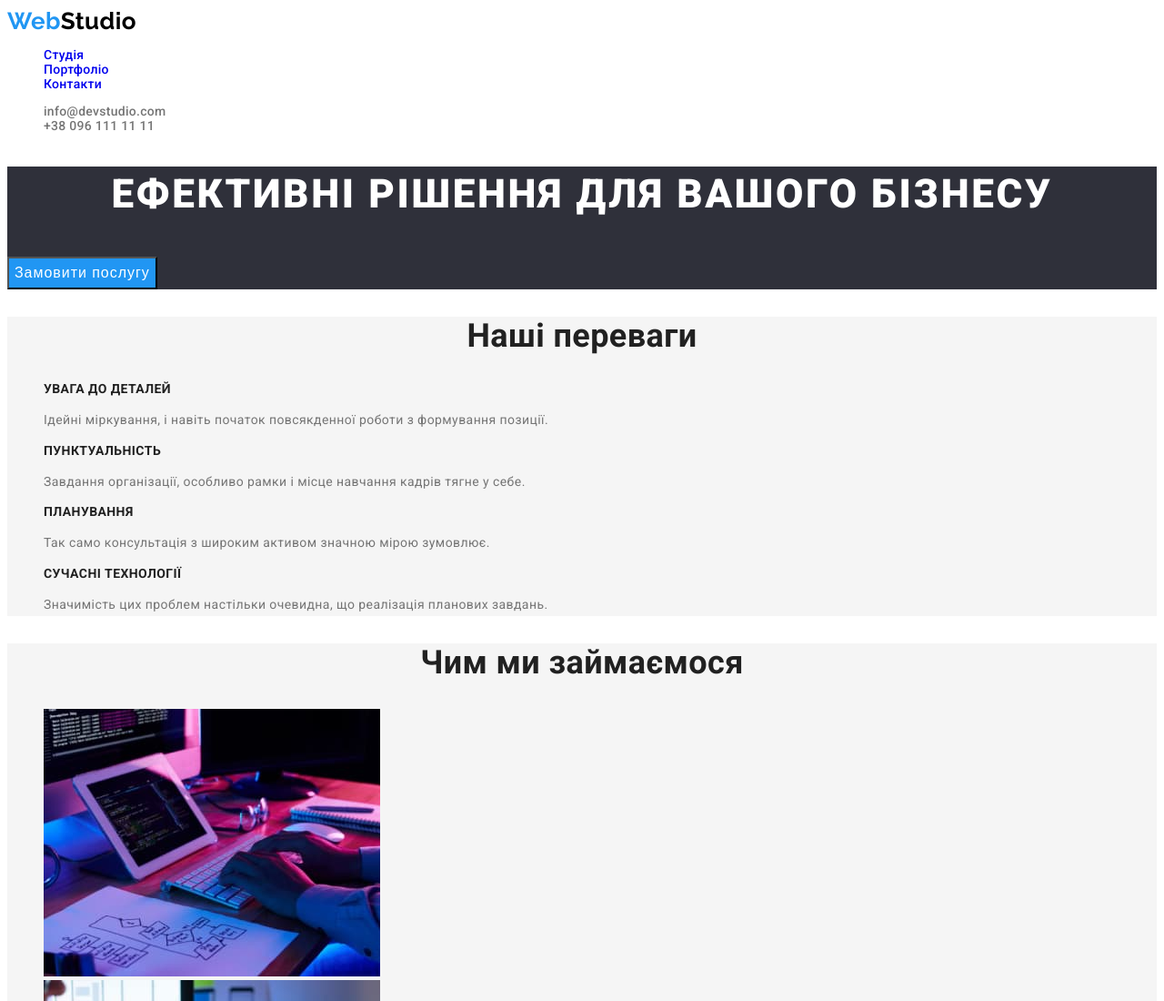
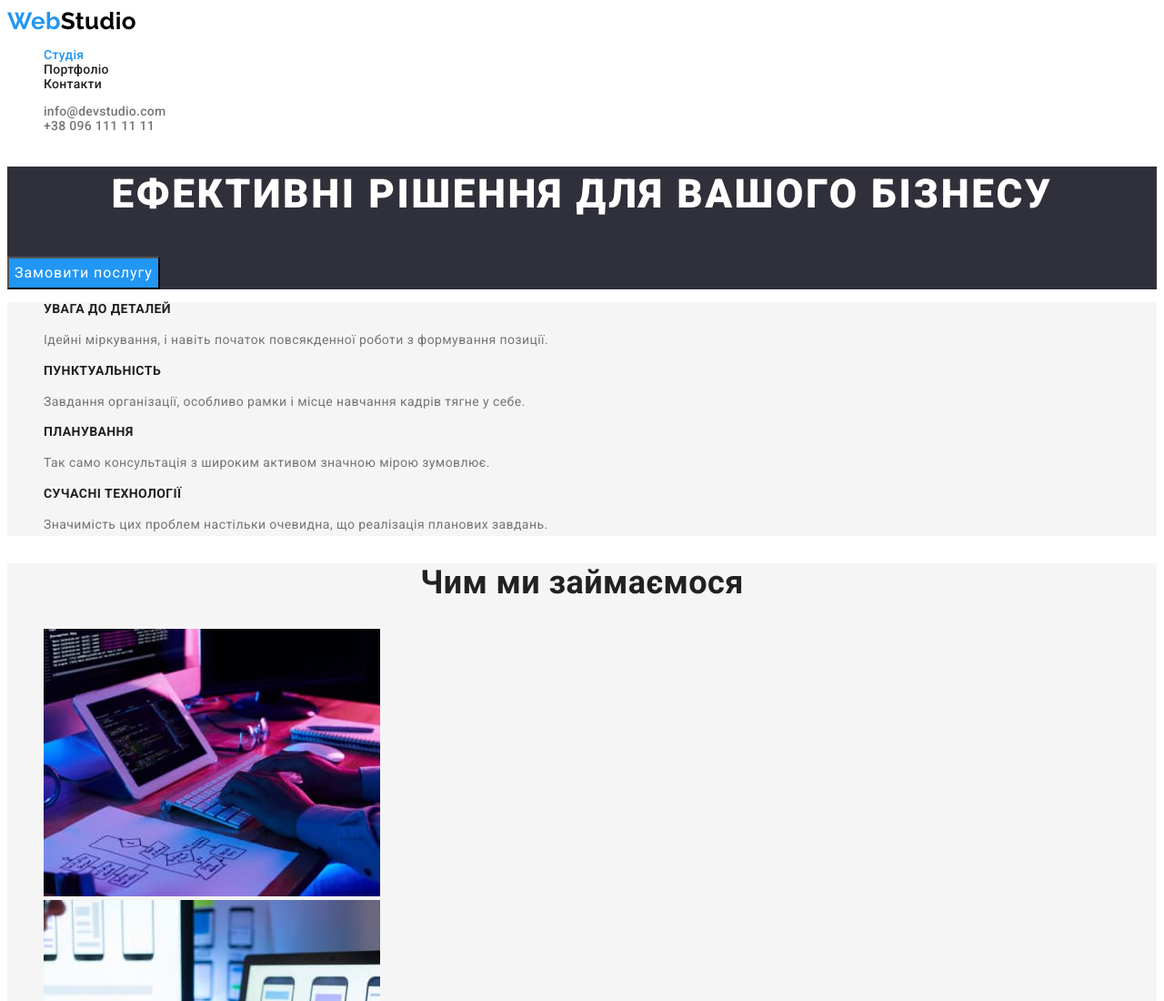
Before and after one commit to KonstantinYevchuk/goit-markup-hw-02, a plain HTML site: page index.html in a window 1280 px wide. Shown: the top 1100 px of the page at 91% size. Drawn offline with Linux system fonts and the light colour scheme.

Commit message:
add classes

```diff
--- a/css/styles.css
+++ b/css/styles.css
@@ -1,8 +1,16 @@
 :root {
   --main-back: #ffffff;
   --main-col: #212121;
+  --main-section: #2f303a;
   --accent-col: #2196f3;
   --text-col: #757575;
+  --studio-head: #000000;
+  --main-button-ac: #188ce8;
+  --features-back: #f5f5f5;
+  --team-back: #f5f4fa;
+  --foot-back: #2f303a;
+  --portfolio-back: #f5f5f5;
+  --portfolio-button: #f5f4fa;
 }
 
 body {
@@ -29,7 +37,7 @@ li {
   line-height: 1.2;
 }
 .logo-studio {
-  color: #000000;
+  color: var(--studio-head);
   font-family: Raleway, sans-serif;
   font-weight: 700;
   font-size: 26px;
@@ -43,9 +51,15 @@ li {
   line-height: 1.14;
   letter-spacing: 0.02em;
 }
+.navigation .link.current {
+  color: var(--accent-col);
+}
+.navigation a {
+  color: var(--main-col);
+}
 .navigation a:hover,
 .navigation a:focus {
-  color: #2196f3;
+  color: var(--accent-col);
 }
 .contacts a {
   color: var(--text-col);
@@ -56,7 +70,7 @@ li {
 }
 /* Main */
 .main-content {
-  background-color: #2f303a;
+  background-color: var(--main-section);
   color: var(--main-back);
 }
 .title {
@@ -70,6 +84,7 @@ li {
 .main-button {
   background-color: var(--accent-col);
   color: var(--main-back);
+  font-family: inherit;
   font-size: 16px;
   line-height: 1.9;
   display: flex;
@@ -78,12 +93,31 @@ li {
   letter-spacing: 0.06em;
   cursor: pointer;
 }
+.main-button:hover,
+.main-button:focus {
+  background: var(--main-button-ac);
+  box-shadow: 0px 4px 4px rgba(0, 0, 0, 0.15);
+  border-radius: 4px;
+}
 .section-features,
 .section-work {
-  background-color: #f5f5f5;
+  background-color: var(--features-back);
 }
 p {
   color: var(--text-col);
+}
+.section-features h2,
+.section-main h1 {
+  position: absolute;
+  white-space: nowrap;
+  width: 1px;
+  height: 1px;
+  overflow: hidden;
+  border: 0;
+  padding: 0;
+  clip: rect(0 0 0 0);
+  clip-path: inset(50%);
+  margin: -1px;
 }
 .section-title {
   font-size: 36px;
@@ -101,7 +135,7 @@ p {
   line-height: 1.7;
 }
 .section-team {
-  background-color: #f5f4fa;
+  background-color: var(--team-back);
 }
 .list-team h3 {
   font-weight: 500;
@@ -117,7 +151,7 @@ p {
 }
 /* Footer */
 .back-footer {
-  background-color: #2f303a;
+  background-color: var(--foot-back);
 }
 .logo-footer {
   color: var(--main-back);
@@ -147,14 +181,15 @@ p {
   color: var(--accent-col);
 }
 .section-main {
-  background-color: #f5f5f5;
+  background-color: var(--portfolio-back);
 }
 /* Main */
 .section-main {
-    background-color: var(--main-back);
+  background-color: var(--main-back);
 }
 .button-nav button {
-  background-color: #f5f4fa;
+  background-color: var(--portfolio-button);
+  font-family: inherit;
   font-weight: 500;
   font-size: 16px;
   line-height: 1.6;
--- a/index.html
+++ b/index.html
@@ -22,8 +22,8 @@
           ><span class="logo-studio">Studio</span>
         </a>
         <ul class="navigation">
-          <li><a href="#">Студія</a></li>
-          <li><a href="portfolio.html">Портфоліо</a></li>
+          <li><a href="#" class="link current">Студія</a></li>
+          <li><a href="./portfolio.html" class="link">Портфоліо</a></li>
           <li><a href="#">Контакти</a></li>
         </ul>
       </nav>
```
Also changed, not shown: portfolio.html (+3 -3 lines).
